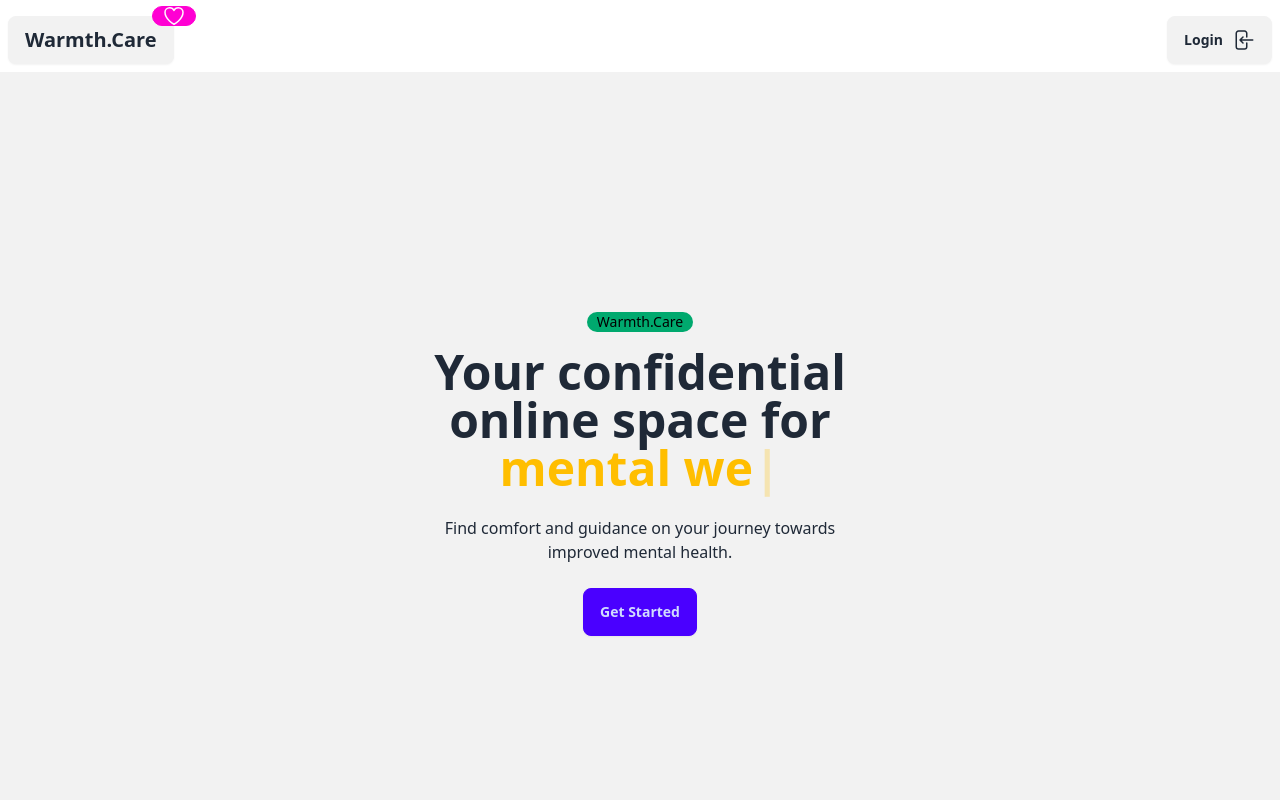
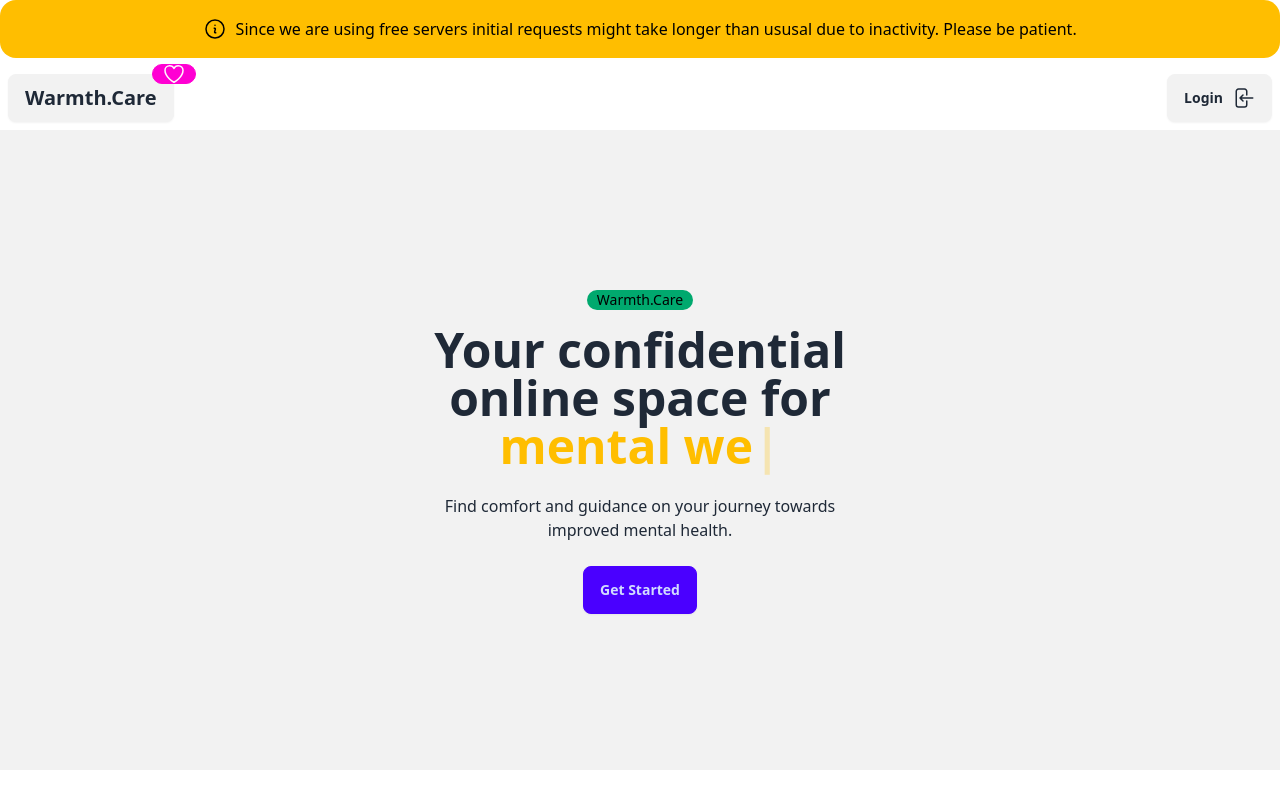
Before and after one commit to rshngh/warmth-care-frontend, a React (Vite) app: page / in a window 1280 px wide. Shown: the top 800 px of the page. Built offline with nearby package versions, Linux system fonts and the light colour scheme; no server answers.

Commit message:
add banner

```diff
--- a/src/App.jsx
+++ b/src/App.jsx
@@ -40,6 +40,38 @@ function App() {
       "flex items-center justify-center h-screen
       ${location.pathname === "/chat" ? "overflow-hidden" : ""}
       "`}>
+      {!authUser && (
+        <div role="alert" className="alert alert-warning flex  ">
+          {/* <svg
+            xmlns="http://www.w3.org/2000/svg"
+            fill="none"
+            viewBox="0 0 24 24"
+            className="stroke-info h-6 w-6 shrink-0">
+            <path
+              strokeLinecap="round"
+              strokeLinejoin="round"
+              strokeWidth="2"
+              d="M13 16h-1v-4h-1m1-4h.01M21 12a9 9 0 11-18 0 9 9 0 0118 0z"></path>
+          </svg> */}
+          <div className="flex m-auto">
+            <svg
+              xmlns="http://www.w3.org/2000/svg"
+              fill="none"
+              viewBox="0 0 24 24"
+              strokeWidth={1.5}
+              stroke="currentColor"
+              className="size-6">
+              <path
+                strokeLinecap="round"
+                strokeLinejoin="round"
+                d="m11.25 11.25.041-.02a.75.75 0 0 1 1.063.852l-.708 2.836a.75.75 0 0 0 1.063.853l.041-.021M21 12a9 9 0 1 1-18 0 9 9 0 0 1 18 0Zm-9-3.75h.008v.008H12V8.25Z"
+              />
+            </svg>
+            &nbsp; Since we are using free servers initial requests might take
+            longer than ususal due to inactivity. Please be patient.
+          </div>
+        </div>
+      )}
       <Routes>
         <Route path="/" element={<RootLayout />}>
           <Route index element={<Homepage />} />
--- a/src/pages/ChatPage.jsx
+++ b/src/pages/ChatPage.jsx
@@ -28,7 +28,7 @@ const ChatBox = ({
       <div className="">
         {chatHistory.length === 0 ? (
           <div className=" ">
-            <h1 className="  text-center">
+            <h1 className="text-center m-2">
               To start a conversation choose from below options or type your own
               message...
             </h1>
--- a/src/pages/Homepage.jsx
+++ b/src/pages/Homepage.jsx
@@ -9,7 +9,7 @@ const PublicHomePage = () => {
   return (
     <>
       {/* section main starts */}
-      <div className="hero bg-base-200 min-h-screen">
+      <div className="hero bg-base-200 h-[calc(100vh-10rem)]">
         <div className="hero-content text-center">
           <div className="max-w-md">
             <span className="badge badge-success mb-4">Warmth.Care</span>
```
